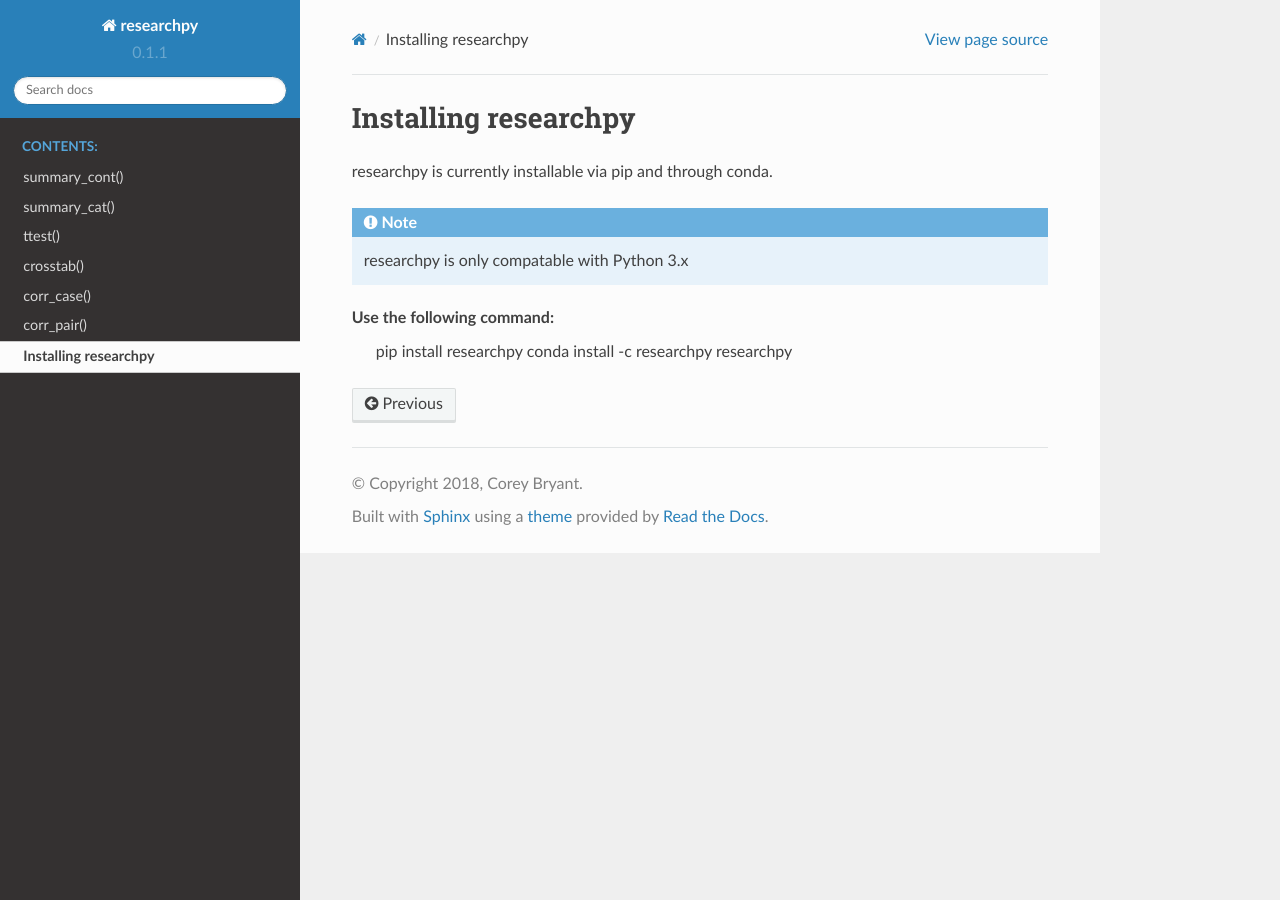
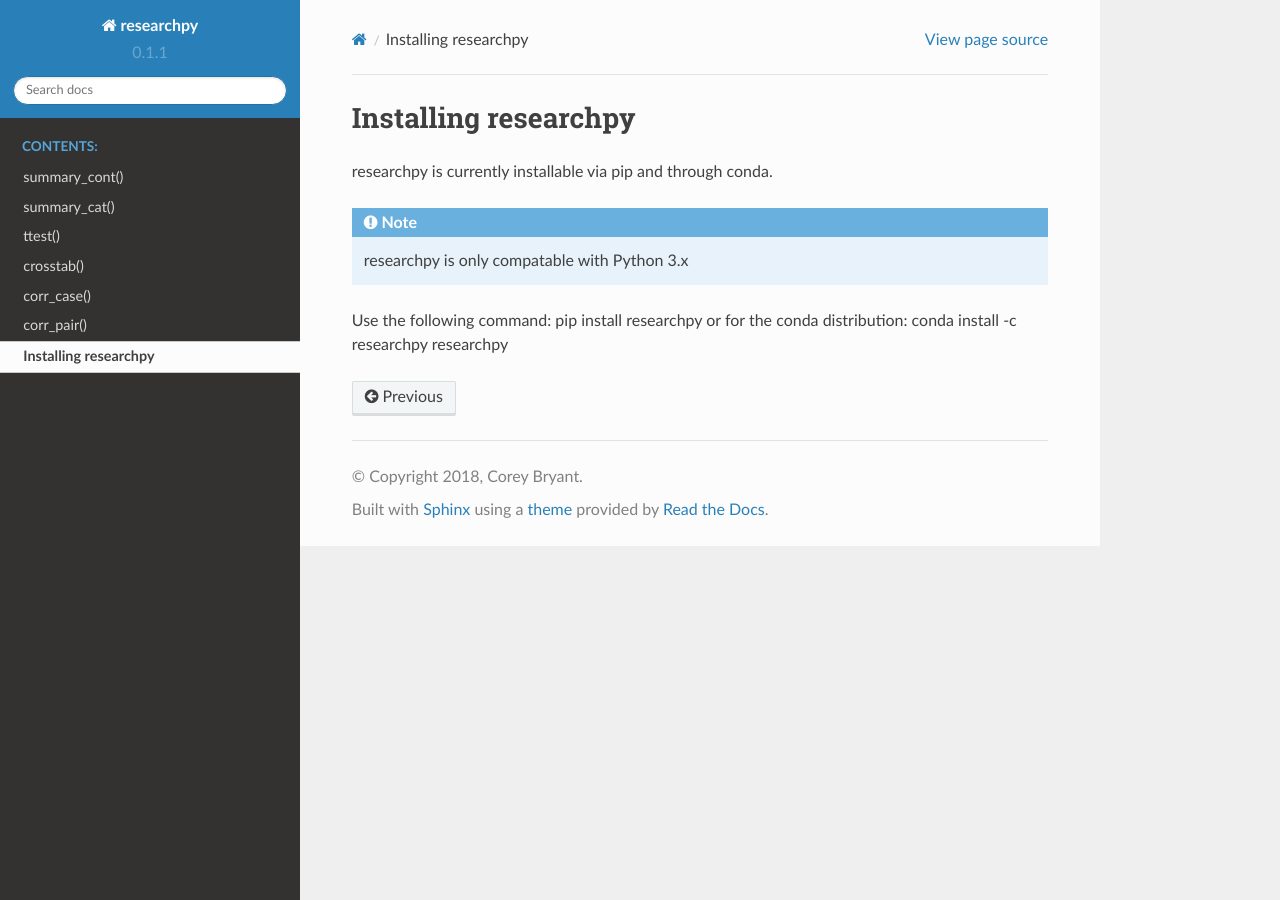
Before and after one commit to researchpy/documentation, a Sphinx documentation site: the page built from source/install.rst, in a window 1280 px wide. Built offline with Sphinx 7.4.7 and the Read the Docs theme 2.0.0, drawn with Linux system fonts in a browser that asks for light colours.

Commit message:
Update install.rst

```diff
--- a/source/install.rst
+++ b/source/install.rst
@@ -6,6 +6,5 @@ researchpy is currently installable via pip and through conda.
 .. note::
   researchpy is only compatable with Python 3.x
 
-Use the following command:
-    pip install researchpy
-    conda install -c researchpy researchpy
+Use the following command: pip install researchpy
+or for the conda distribution: conda install -c researchpy researchpy
```
